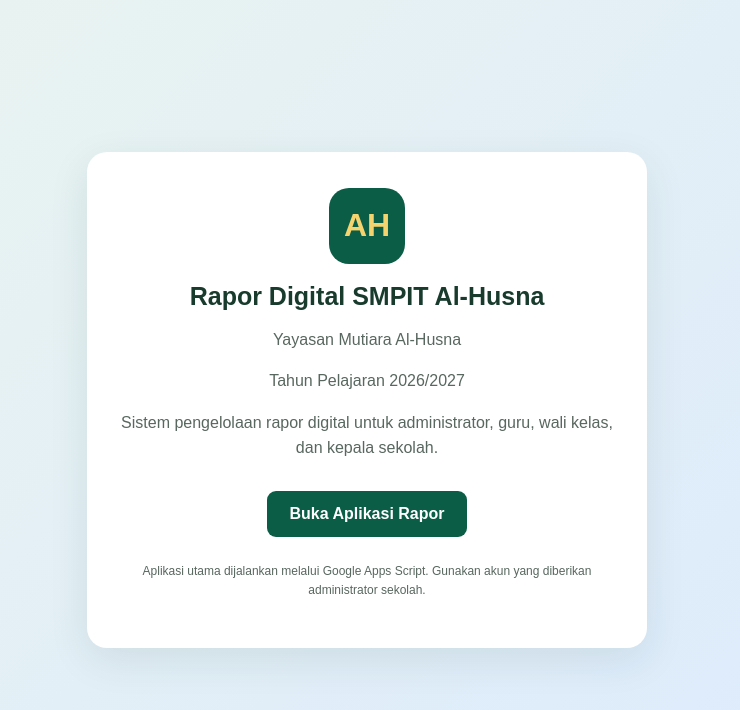
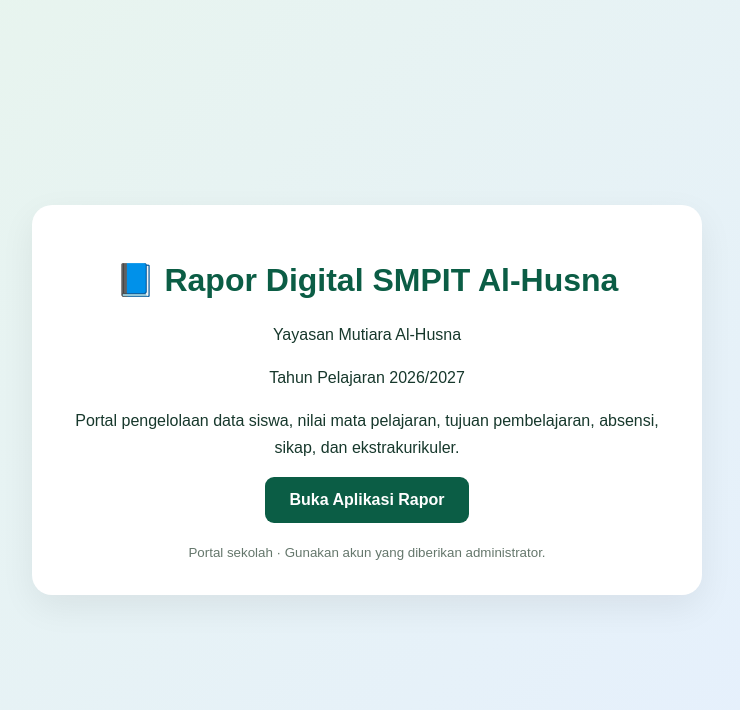
Before and after one commit to febbytriyantih-beep/Rapor-SMPIT-AL-HUSNA, a plain HTML site: page index.html in a window 1280 px wide. Shown: the whole page, without its empty margins (273-1013 px from the left). Drawn offline with Linux system fonts and the light colour scheme.

Commit message:
Refactor HTML structure and styles for clarity

```diff
--- a/index.html
+++ b/index.html
@@ -6,68 +6,30 @@
 <meta name="viewport" content="width=device-width, initial-scale=1">
 <title>Rapor Digital SMPIT Al-Husna</title>
 <style>
-    * { box-sizing: border-box; }
-    body {
-      margin: 0; min-height: 100vh; display: grid; place-items: center;
-      padding: 20px; font-family: Arial, sans-serif;
-      background: linear-gradient(135deg, #eaf4ef, #dbeafe);
-      color: #183b2d;
-    }
-    .panel {
-      max-width: 560px; width: 100%; padding: 36px 24px;
-      text-align: center; background: white; border-radius: 20px;
-      box-shadow: 0 12px 40px #173b2d18;
-    }
-    .logo {
-      margin: auto auto 18px; width: 76px; height: 76px;
-      display: grid; place-items: center; border-radius: 20px;
-      background: #0b5d45; color: #f5d36e; font-size: 32px;
-      font-weight: bold;
-    }
-    h1 { font-size: 25px; margin: 0 0 10px; }
-    p { line-height: 1.6; color: #58675f; }
-    a {
-      display: inline-block; margin-top: 14px; padding: 14px 22px;
-      border-radius: 9px; background: #0b5d45; color: white;
-      font-weight: bold; text-decoration: none;
-    }
-    a:hover { background: #084936; }
-    .foot { font-size: 12px; margin-top: 25px; }
+body{margin:0;min-height:100vh;display:grid;place-items:center;background:linear-gradient(135deg,#e8f5ec,#e5efff);font-family:Arial,sans-serif;color:#17382c}
+.card{background:white;max-width:600px;margin:20px;padding:35px;border-radius:20px;text-align:center;box-shadow:0 12px 35px #0001}
+h1{color:#0b5d45}
+p{line-height:1.7}
+a{display:inline-block;background:#0b5d45;color:white;padding:14px 24px;border-radius:9px;text-decoration:none;font-weight:bold}
+small{display:block;margin-top:22px;color:#65776c}
 </style>
 </head>
 <body>
-  <main class="panel">
-    <div class="logo">AH</div>
-    <h1>Rapor Digital SMPIT Al-Husna</h1>
+<div class="card">
+<h1>📘 Rapor Digital SMPIT Al-Husna</h1>
 <p>Yayasan Mutiara Al-Husna</p>
 <p>Tahun Pelajaran 2026/2027</p>
-    <p>
-      Sistem pengelolaan rapor digital untuk administrator,
-      guru, wali kelas, dan kepala sekolah.
-    </p>
-
-    <a id="openApp" href="#" target="_blank" rel="noopener">
-      Buka Aplikasi Rapor
-    </a>
-
-    <p class="foot">
-      Aplikasi utama dijalankan melalui Google Apps Script.
-      Gunakan akun yang diberikan administrator sekolah.
-    </p>
-  </main>
-
+<p>Portal pengelolaan data siswa, nilai mata pelajaran, tujuan pembelajaran, absensi, sikap, dan ekstrakurikuler.</p>
+<a href="URL_APPS_SCRIPT_ANDA" id="appLink">Buka Aplikasi Rapor</a>
+<small>Portal sekolah · Gunakan akun yang diberikan administrator.</small>
+</div>
 <script>
-    const APP_URL = 'https://script.google.com/macros/s/AKfycbxpyi0iazEoFHOFaU4qAhtl-FWDCfgJekgdvXngqVoXl26hTph2jkn5QEgydGBeo0Wn-g/exec';
-
-    const button = document.getElementById('openApp');
-
-    if (/^https:\/\/script\.google\.com\/macros\/s\/[^/]+\/exec$/.test(APP_URL)) {
-      button.href = APP_URL;
-    } else {
-      button.removeAttribute('href');
-      button.textContent = 'URL aplikasi belum dipasang';
-      button.style.opacity = '0.65';
-      button.style.cursor = 'default';
+const link = document.getElementById('appLink');
+if (link.getAttribute('href') === 'https://script.google.com/macros/s/AKfycbxpyi0iazEoFHOFaU4qAhtl-FWDCfgJekgdvXngqVoXl26hTph2jkn5QEgydGBeo0Wn-g/exec') {
+  link.addEventListener('click', e => {
+    e.preventDefault();
+    alert('Admin perlu mengganti URL_APPS_SCRIPT_ANDA dengan URL deployment Apps Script.');
+  });
 }
 </script>
 </body>
```
Lines whose indentation alone changed are shown as unchanged.
